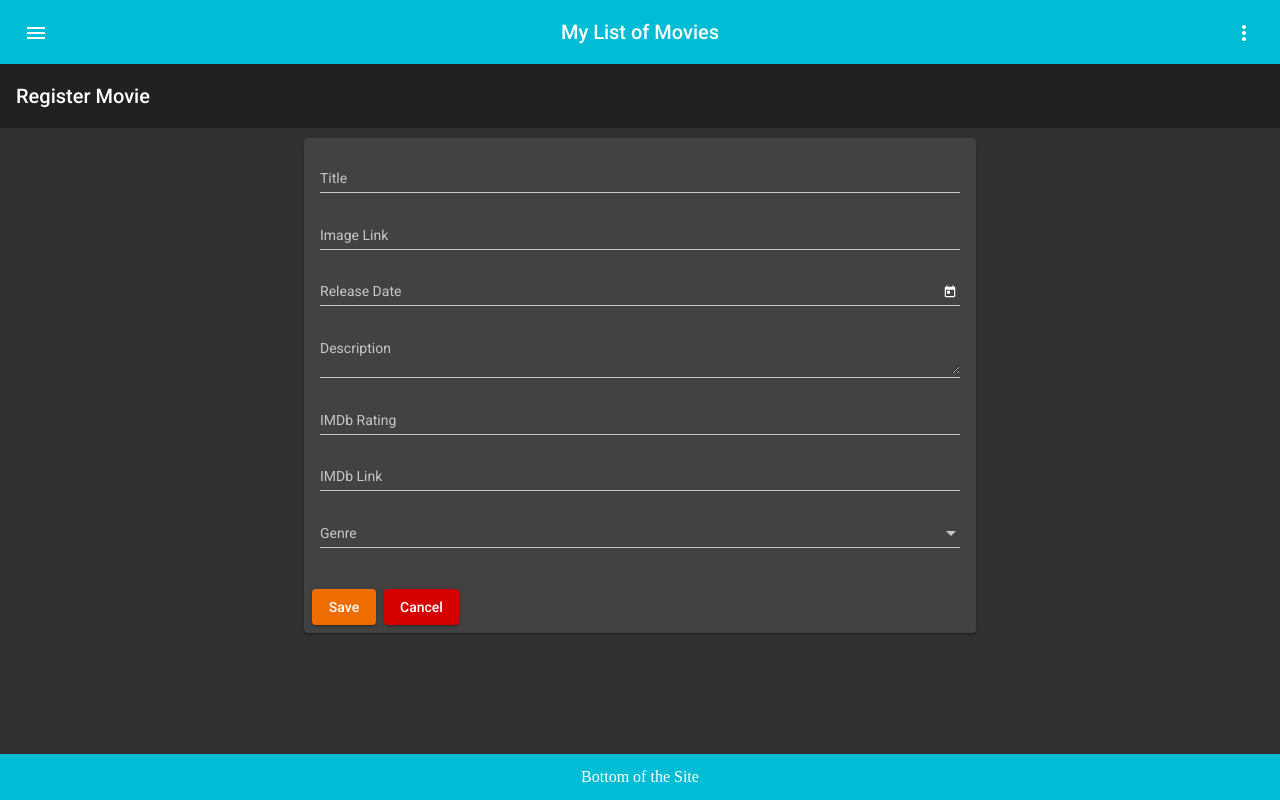
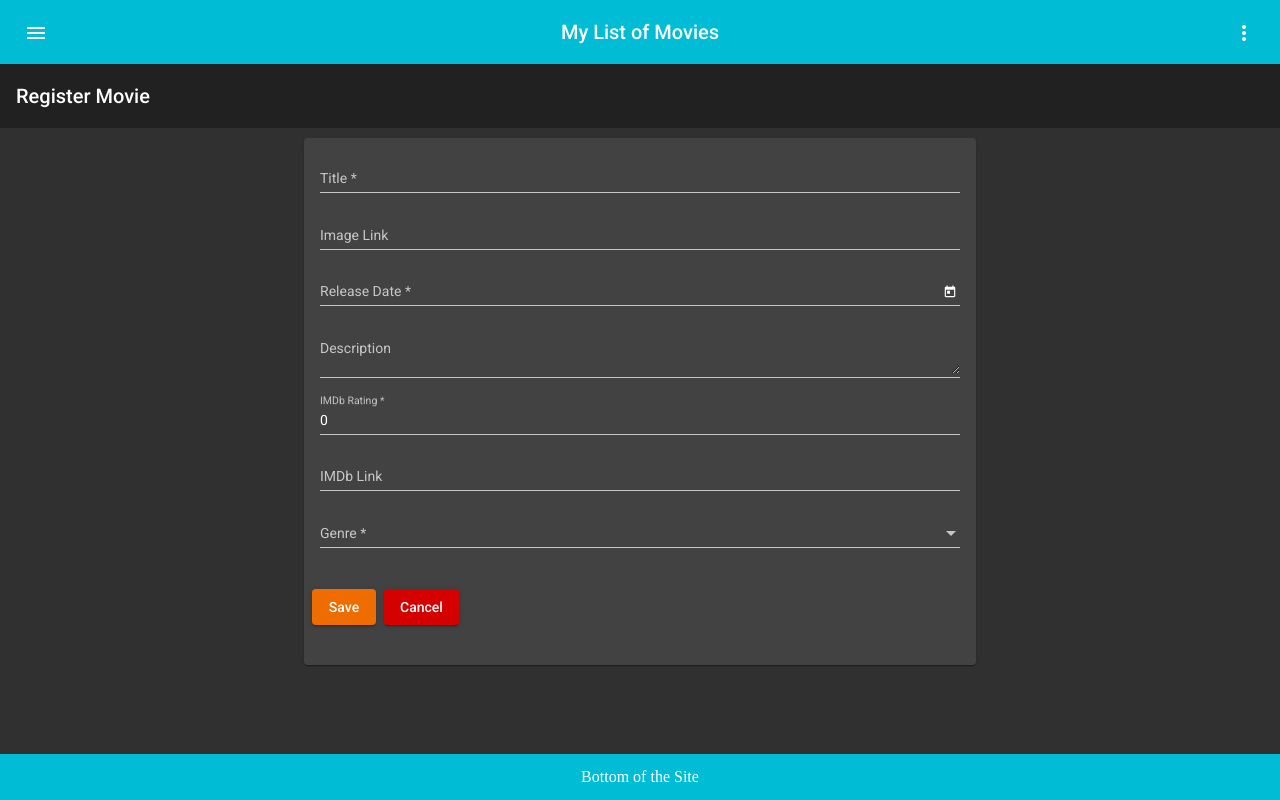
Before and after one commit to abraojr/Movie-Catalogue, an Angular app: page /movies/register in a window 1280 px wide. Built offline with nearby package versions, Linux system fonts and the light colour scheme.

Commit message:
Creating a Form

```diff
--- a/src/app/movies/register-movies/register-movies.component.html
+++ b/src/app/movies/register-movies/register-movies.component.html
@@ -1,29 +1,32 @@
 <mat-toolbar class="app-title">Register Movie</mat-toolbar>
 <div class="main-div">
   <mat-card class="center width50">
+    <form [formGroup]="register" (ngSubmit)="save()" (ngReset)="resetForm()">
       <mat-card-content>
         <mat-form-field class="full-width">
-        <input matInput placeholder="Title">
+          <input matInput placeholder="Title" name="title" formControlName="title">
         </mat-form-field>
         <mat-form-field class="full-width">
-        <input matInput placeholder="Image Link">
+          <input matInput placeholder="Image Link" name="urlImage" formControlName="urlImage">
         </mat-form-field>
         <mat-form-field class="full-width">
-        <input matInput [matDatepicker]="picker" placeholder="Release Date">
+          <input matInput [matDatepicker]="picker" placeholder="Release Date" name="releaseDate"
+            formControlName="releaseDate">
           <mat-datepicker-toggle matSuffix [for]="picker"></mat-datepicker-toggle>
           <mat-datepicker #picker></mat-datepicker>
         </mat-form-field>
         <mat-form-field class="full-width">
-        <textarea matInput placeholder="Description"></textarea>
+          <textarea matInput placeholder="Description" name="description" formControlName="description"></textarea>
         </mat-form-field>
         <mat-form-field class="full-width">
-        <input matInput placeholder="IMDb Rating">
+          <input matInput type="number" min="0" max="10" step="0.1" placeholder="IMDb Rating" name="rating"
+            formControlName="rating">
         </mat-form-field>
         <mat-form-field class="full-width">
-        <input matInput placeholder="IMDb Link">
+          <input matInput placeholder="IMDb Link" name="urlIMDb" formControlName="urlIMDb">
         </mat-form-field>
         <mat-form-field class="full-width">
-        <mat-select placeholder="Genre">
+          <mat-select placeholder="Genre" formControlName="genre">
             <mat-option value="Action">Action</mat-option>
             <mat-option value="Adventure">Adventure</mat-option>
             <mat-option value="Science Fiction">Science Fiction</mat-option>
@@ -33,8 +36,9 @@
         </mat-form-field>
       </mat-card-content>
       <mat-card-actions>
-      <button color="accent" mat-raised-button>Save</button>
-      <button color="warn" mat-raised-button>Cancel</button>
+        <button type="submit" color="accent" mat-raised-button>Save</button>
+        <button type="reset" color="warn" mat-raised-button>Cancel</button>
       </mat-card-actions>
+    </form>
   </mat-card>
 </div>
--- a/src/app/movies/register-movies/register-movies.component.ts
+++ b/src/app/movies/register-movies/register-movies.component.ts
@@ -1,5 +1,5 @@
 import { Component, OnInit } from "@angular/core";
-import { FormBuilder, FormGroup } from "@angular/forms";
+import { FormBuilder, FormGroup, Validators } from "@angular/forms";
 
 @Component({
   selector: "dio-register-movies",
@@ -8,15 +8,31 @@ import { FormBuilder, FormGroup } from "@angular/forms";
 })
 export class RegisterMoviesComponent implements OnInit {
 
-  options: FormGroup;
+  register: FormGroup;
 
   constructor(private fb: FormBuilder) {
-  };
+  }
 
-  ngOnInit() {
-    this.options = this.fb.group({
-      hideRequired: false,
-      floatLabel: "auto",
+  ngOnInit(): void {
+    this.register = this.fb.group({
+      title: ["", [Validators.required, Validators.minLength(2), Validators.maxLength(256)]],
+      urlImage: ["", [Validators.minLength(10)]],
+      releaseDate: ["", [Validators.required]],
+      description: [""],
+      rating: [0, [Validators.required, Validators.min(0), Validators.max(10)]],
+      urlIMDb: ["", [Validators.minLength(10)]],
+      genre: ["", [Validators.required]]
     });
-  };
-};
+  }
+
+  save(): void {
+    if (this.register.invalid) {
+      return;
+    }
+    alert("SUCCESS!!\n\n" + JSON.stringify(this.register.value, null, 4));
+  }
+
+  resetForm(): void {
+    this.register.reset();
+  }
+}
```
Lines whose indentation alone changed are shown as unchanged.
